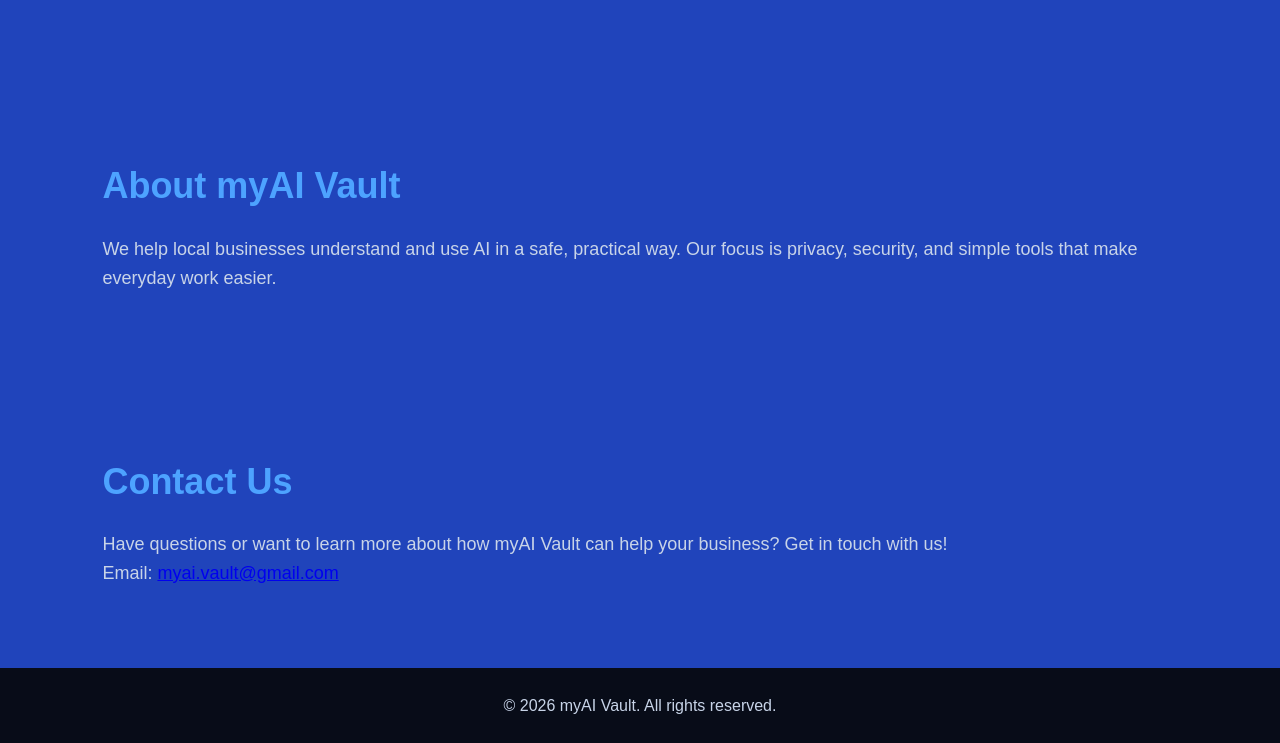
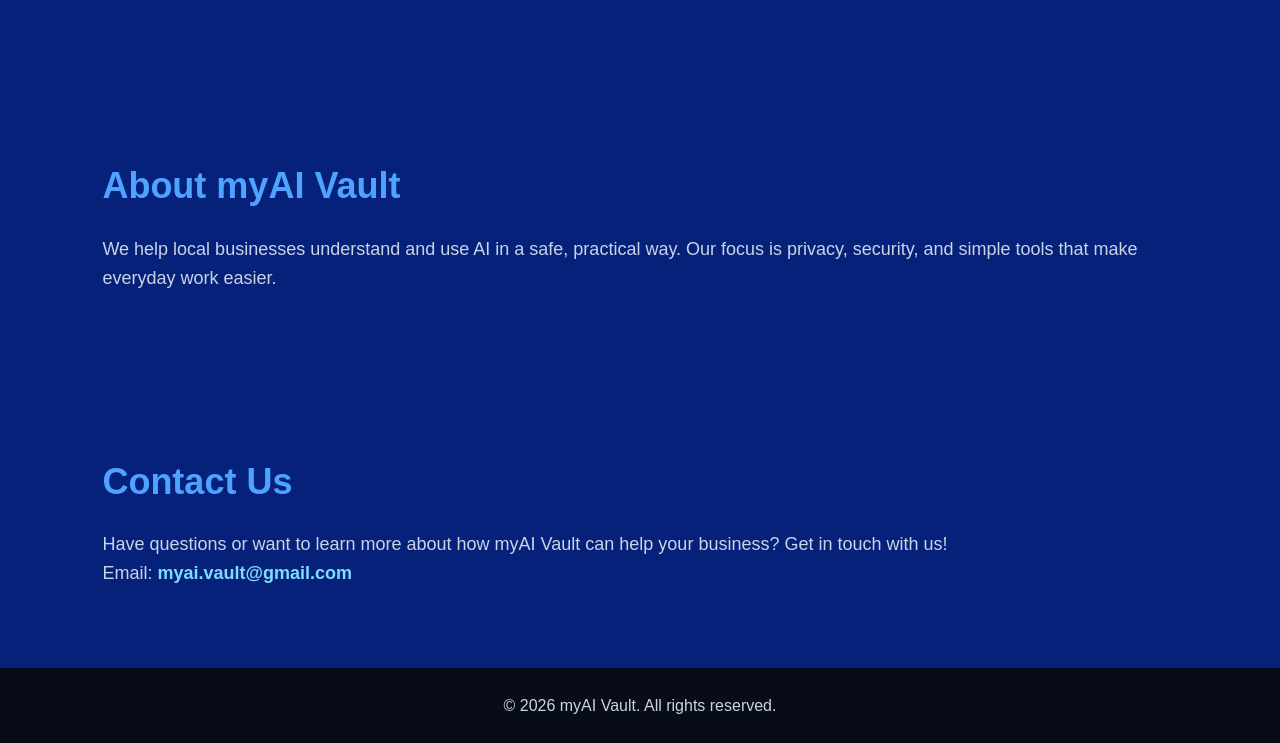
Before and after one commit to myAIvault509/myai-webpage, a plain HTML site: page index.html in a window 1280 px wide. Shown: the part 1079-1822 px from the top of the page. Drawn offline with Linux system fonts and the light colour scheme.

Commit message:
added WebPics and changed the color of the contact email

```diff
--- a/style.css
+++ b/style.css
@@ -5,7 +5,7 @@
 }
 
 body {
-  background-color: #2044bb;
+  background-color: #06217a;
   color: rgb(32, 29, 29);
   font-family: Arial, sans-serif;
   line-height: 1.6;
@@ -52,7 +52,7 @@ nav a:hover {
 
 .hero p {
   font-size: 22px;
-  color: #c8d4e8;
+  color: #e8c8c8;
   margin-bottom: 30px;
 }
 
@@ -123,3 +123,14 @@ footer {
 .logo-area h2 {
   color: #4da3ff;
 }
+
+#contact a {
+  color: #7ddcff;
+  font-weight: bold;
+  text-decoration: none;
+}
+
+#contact a:hover {
+  color: white;
+  text-decoration: underline;
+}
```
Also changed, not shown: Private_AI_Solutions.html (+0 -1 lines), index.html (+1 -0 lines), images/WebPics/realistic_ai_office_bench.png (added), images/WebPics/rtx_office_ai_productivity.png (added), 2 other files.
